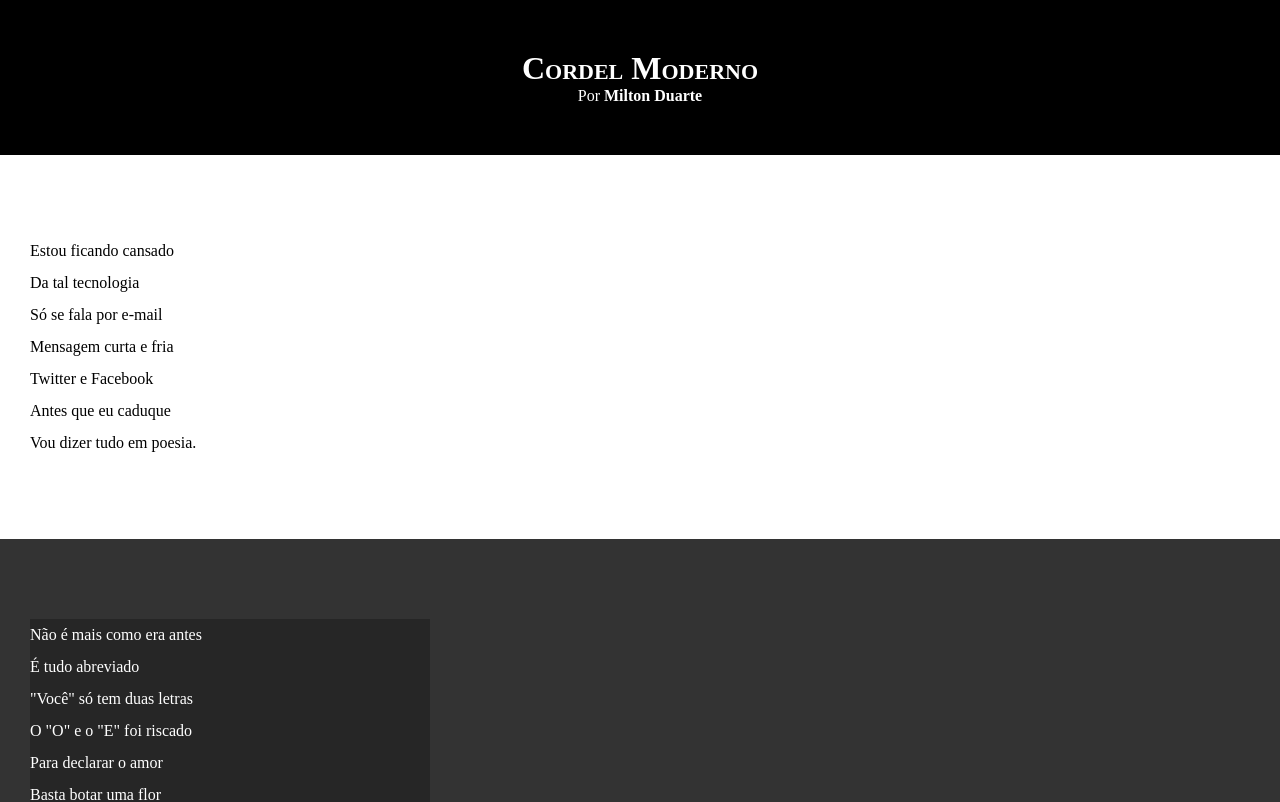
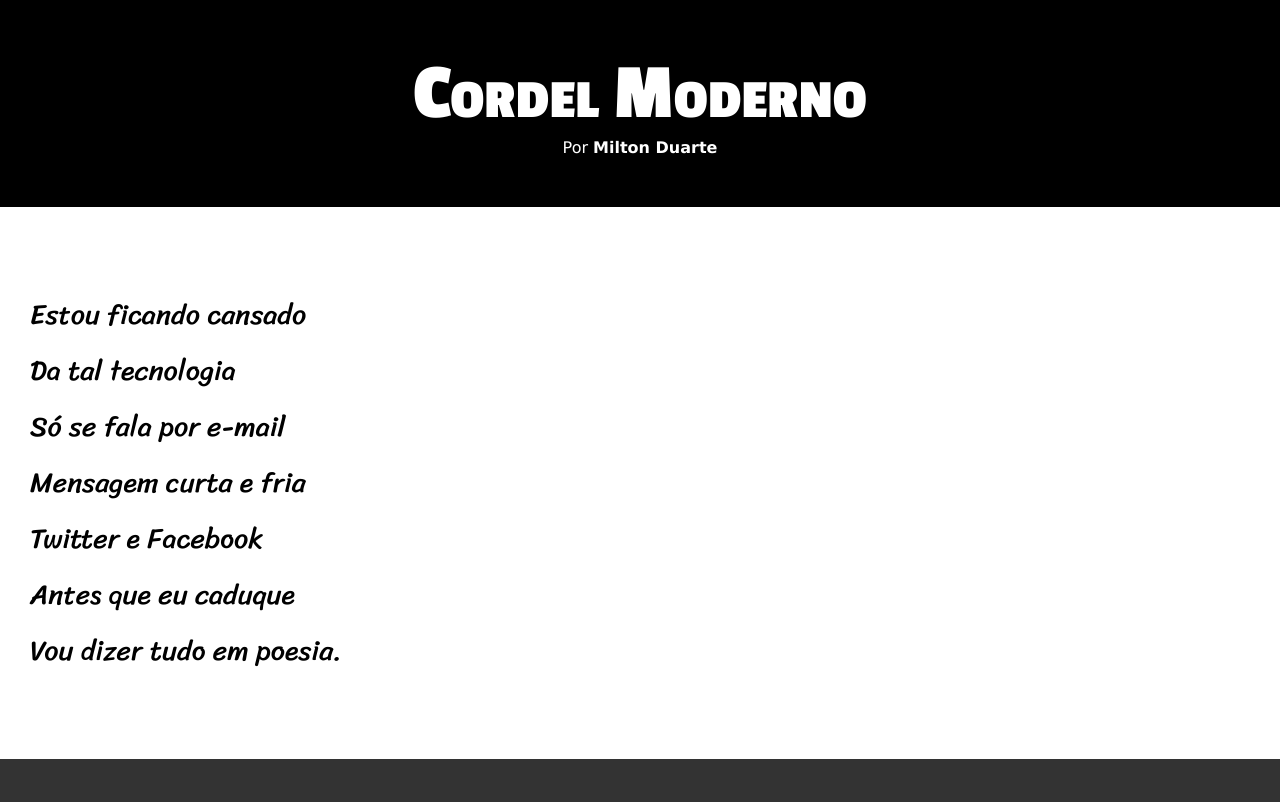
Before and after one commit to gabrielsilvasandes/projeto-cordel, a plain HTML site: page index.html in a window 1280 px wide. Shown: the top 802 px of the page. Drawn offline with Linux system fonts and the light colour scheme.

Commit message:
atualização de estilo

```diff
--- a/estilo/style.css
+++ b/estilo/style.css
@@ -1,4 +1,14 @@
 @charset "UTF-8";
+
+@import url('https://fonts.googleapis.com/css2?family=Passion+One:wght@400;700;900&display=swap');
+
+@import url('https://fonts.googleapis.com/css2?family=Sriracha&display=swap');
+
+:root {
+    --fonte01: Verdana, Geneva, Tahoma, sans-serif;
+    --fonte02: 'Passion One', cursive;
+    --fonte03: "Sriracha", cursive;
+}
 
 * {
     margin: 0px;
@@ -8,6 +18,7 @@
 html, body {
     min-height: 100vh;
     background-color: darkgray;
+    font-family: var(--fonte01);
 }
 
 header {
@@ -19,6 +30,8 @@ header {
 header > h1 {
     padding-top: 50px;
     font-variant: small-caps;
+    font-family: var(--fonte02);
+    font-size: 10vh;
 }
 
 header > p {
@@ -40,6 +53,8 @@ section {
     padding-bottom: 10vh;
     line-height: 2em;
     padding-left: 30px;
+    font-family: var(--fonte03);
+    font-size: 3.5vh;
 }
 
 section.normal {
@@ -53,7 +68,8 @@ section.imagem {
 }
 
 section.imagem > p {
-    width: 400px;
+    display: inline-block;
+    padding: 5px;
     background-color: rgba(0, 0, 0, 0.253);
 }
 
```
